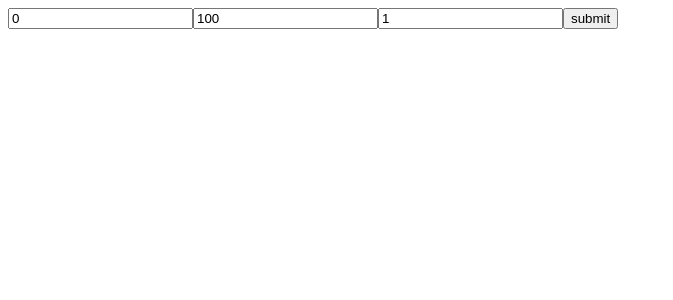
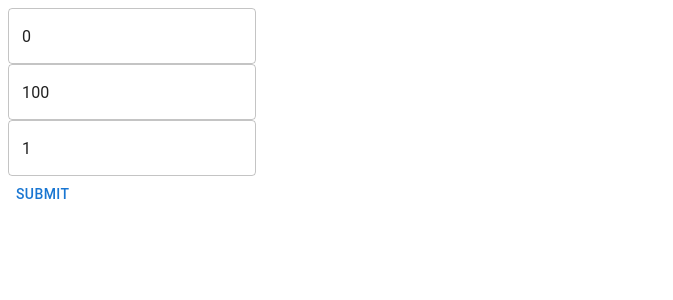
Before and after one commit to ematkinsongit/RandomNumber, a React (Create React App) app: page / in a window 1280 px wide. Shown: the top 300 px of the page, without its empty margins (0-673 px from the left). Built offline with nearby package versions, Linux system fonts and the light colour scheme.

Commit message:
ADDED YUP AND MUI

```diff
--- a/package.json
+++ b/package.json
@@ -3,6 +3,10 @@
   "version": "0.1.0",
   "private": true,
   "dependencies": {
+    "yup": "latest",
+     "@emotion/react": "latest",
+    "@emotion/styled": "latest",
+    "@mui/material": "^5.0.0",
     "@testing-library/jest-dom": "^5.16.4",
     "@testing-library/react": "^13.2.0",
     "@testing-library/user-event": "^13.5.0",
--- a/src/App.js
+++ b/src/App.js
@@ -1,10 +1,10 @@
 import React from "react";
-import ExpenseForm from "./components/ExpenseForm";
+import MaterialForm from "./components/MaterialForm";
 
 function App() {
   return (
     <div className="App">
-      <ExpenseForm />
+      <MaterialForm />
     </div>
   );
 }
--- a/src/components/ExpenseForm.js
+++ b/src/components/ExpenseForm.js
@@ -2,11 +2,12 @@ import React from "react";
 import { Formik, useFormik, Form, Field } from "formik";
 import axios from "axios";
 import * as Yup from "yup";
+import { Input } from "@material-ui/core";
 
 function ExpenseForm() {
   const validationSchema = Yup.object({
     min: Yup.number().required(),
-    max: Yup.number().required(),
+    max: Yup.number().required("required!"),
     count: Yup.number()
       .min(1)
       .max(10)
@@ -34,10 +35,9 @@ function ExpenseForm() {
   });
 
   return (
-    <Formik validationSchema={validationSchema}>
     <div>
-        <Form onSubmit={formik.handleSubmit}>
-          <Field
+      <form onSubmit={formik.handleSubmit} validationSchema={validationSchema}>
+        <Input
           id="min"
           name="min"
           type="number"
@@ -46,7 +46,7 @@ function ExpenseForm() {
           onChange={formik.handleChange}
           onBlur={formik.handleBlur}
         />
-          <Field
+        <Input
           id="max"
           name="max"
           type="number"
@@ -55,7 +55,7 @@ function ExpenseForm() {
           onChange={formik.handleChange}
           onBlur={formik.handleBlur}
         />
-          <Field
+        <Input
           id="count"
           name="count"
           type="number"
@@ -66,9 +66,8 @@ function ExpenseForm() {
         />
 
         <input type="submit" value="submit" />
-        </Form>
+      </form>
     </div>
-    </Formik>
   );
 }
 
--- /dev/null
+++ b/src/components/MaterialForm.js
@@ -0,0 +1,81 @@
+import React from "react";
+import { useFormik } from "formik";
+import { Button, TextField } from "@mui/material";
+import * as yup from "yup";
+import axios from "axios";
+
+const validationschema = yup.object({
+  min: yup
+    .number("Enter your minimum value")
+    .min("Enter a number that is lower than the maximum")
+    .required("A minimum value is required")
+    .integer(),
+  max: yup
+    .number("Enter your maximum value")
+    .max("Enter a number that is higher than the minimum")
+    .required("A maximum value is required")
+    .integer(),
+  count: yup
+    .number("Enter a count value")
+    .min(1, "Enter a positive integer")
+    .required("Count is required")
+    .positive()
+    .integer(),
+});
+
+function MaterialForm() {
+  const formik = useFormik({
+    initialValues: {
+      min: 0,
+      max: 100,
+      count: 1,
+    },
+    validationschema: validationschema,
+    onSubmit: (values) => {
+      console.log(
+        `Min: ${values.min}, Max: ${values.max}, Count: ${values.count}`
+      );
+      // axios
+      //   .get(
+      //     `http://www.randomnumberapi.com/api/v1.0/random?min=${values.min}&max=${values.max}&count=${values.count}`
+      //   )
+      //   .then((result) => {
+      //     const newnum = result.data;
+      //     console.log(newnum);
+      //   });
+    },
+  });
+  return (
+    <div>
+      <form onSubmit={formik.handleSubmit} validationschema={validationschema}>
+        <TextField
+          id="min"
+          value={formik.values.min}
+          onChange={formik.handleChange}
+          variant="outlined"
+          type="number"
+        />
+        <br />
+        <TextField
+          id="max"
+          value={formik.values.max}
+          onChange={formik.handleChange}
+          variant="outlined"
+          type="number"
+        />
+        <br />
+        <TextField
+          id="count"
+          value={formik.values.count}
+          onChange={formik.handleChange}
+          variant="outlined"
+          type="number"
+        />
+        <br />
+        <Button type="submit">Submit</Button>{" "}
+      </form>
+    </div>
+  );
+}
+
+export default MaterialForm;
```
Also changed, not shown: 1 other file (tests, documents, lock files or other folders). Lines whose indentation alone changed are shown as unchanged.
